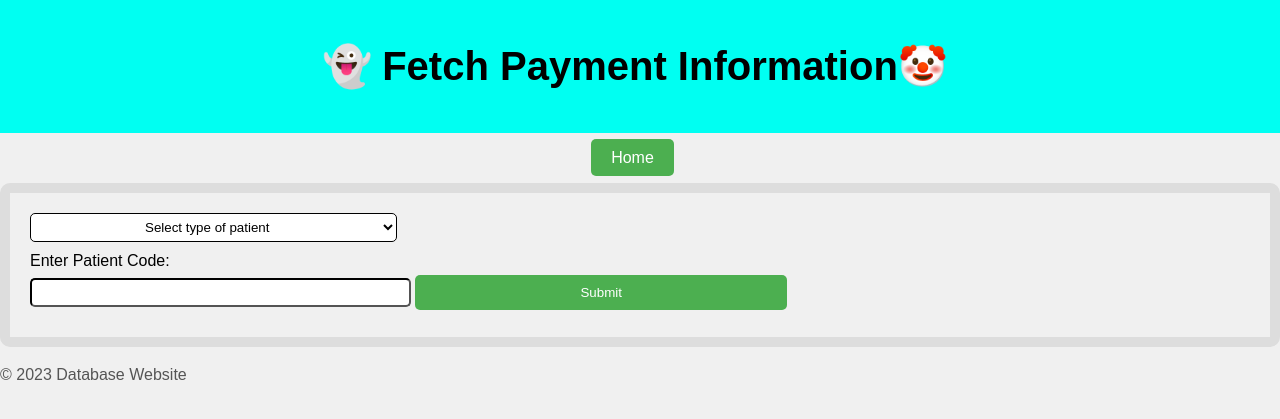
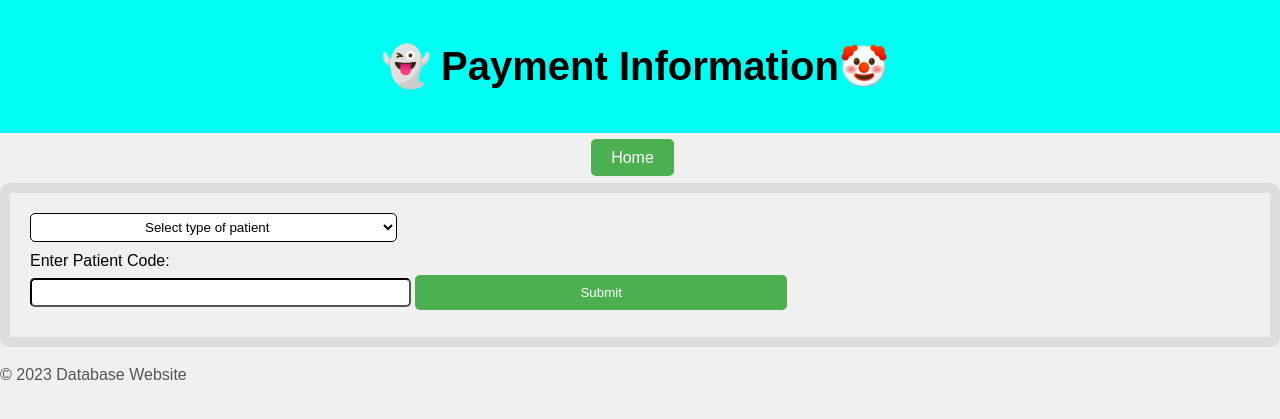
Before and after one commit to binhow612/database_website, a Flask app: page /fetch_payment in a window 1280 px wide. Shown: the top 419 px of the page. Run offline with Flask 3, Linux system fonts and the light colour scheme.

```diff
--- a/website/templates/fetch_payment.html
+++ b/website/templates/fetch_payment.html
@@ -3,7 +3,7 @@
   <head>
     <meta charset="UTF-8" />
     <meta name="viewport" content="width=device-width, initial-scale=1.0" />
-    <title>Fetch Payment Information</title>
+    <title>Payment Information</title>
 
     <!-- Linking CSS file using url_for -->
     <link
@@ -14,7 +14,7 @@
   </head>
   <body>
     <header>
-      <h1>Fetch Payment Information</h1>
+      <h1>Payment Information</h1>
     </header>
     <nav>
       <ul>
```
